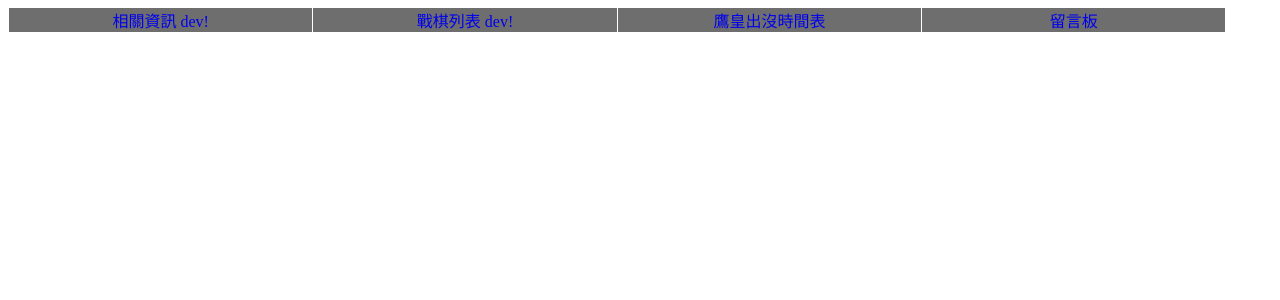
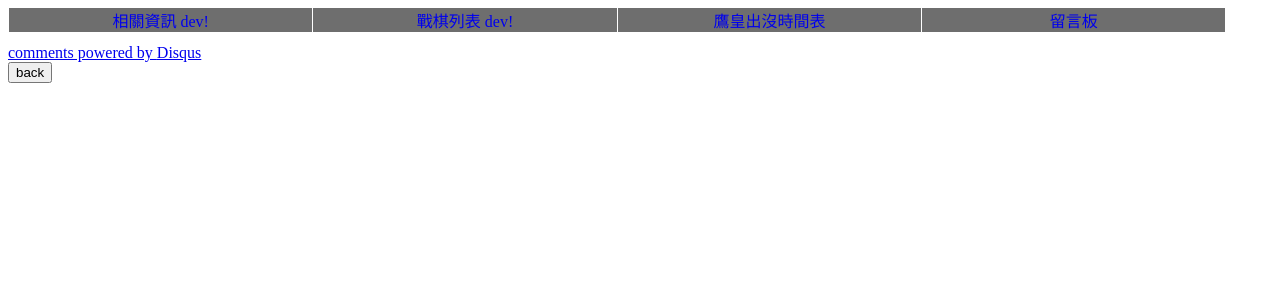
Before and after one commit to shesheshe/index, a Jekyll site: the page summons-board/guestbook.html, which Jekyll copies as it is, in a window 1280 px wide. Shown: the top 300 px of the page. Built offline with Jekyll 4.4.1, drawn with Linux system fonts in a browser that asks for light colours; comment, search, counter and statistics services are not loaded.

Commit message:
guestbook 修正

```diff
--- a/summons-board/guestbook.html
+++ b/summons-board/guestbook.html
@@ -5,7 +5,7 @@
 	<title>召喚圖板緊急地下城查詢器 beta - v0.0.0.1</title>
 	<link rel="stylesheet" href="css/index_style.css" />
 </head>
-<body
+<body>
 <div id="results"></div>
 <br />
 <br />
```
